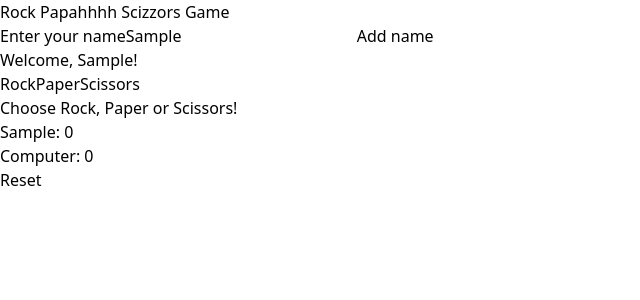
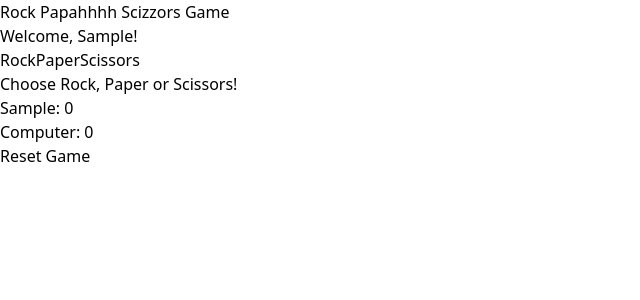
Before and after one commit to erilun404/rps-game-testing, a Next.js app: page / in a window 1280 px wide. Both pictures are taken after typing "Sample" into the empty fields and a click on the button "Add name". Shown: the top 300 px of the page, without its empty margins (0-640 px from the left). Built offline with nearby package versions, Linux system fonts and the light colour scheme.

Commit message:
imported scoreboard and checked test pass in rockpaperscissor

```diff
--- a/src/components/ResetButton/index.tsx
+++ b/src/components/ResetButton/index.tsx
@@ -6,7 +6,7 @@ type resetButtonProps = {
 const ResetButton = ({onReset}:resetButtonProps) => {
     return (
         <div>
-            <button onClick={() => onReset()}>Reset</button>
+            <button onClick={() => onReset()}>Reset Game</button>
         </div>
     )
 }
--- a/src/components/RockPaperScissors/index.tsx
+++ b/src/components/RockPaperScissors/index.tsx
@@ -54,13 +54,18 @@ const RockPaperScissors = () => {
         setChoice('');
         setComputerChoice('');
         setResult('');
+        setPlayerScore(0);
+        setComputerScore(0);
 
     }
 
 
     return (
         <>
+            {!name ? (
             <ChooseName updateName={userName} />
+            ) : (
+                <>
                     <div>
                         <h1>Welcome, {name}!</h1>
                     </div>
@@ -80,10 +85,13 @@ const RockPaperScissors = () => {
                         />
                     </div>
                     </div>
+                    <div>
                     <ResetButton onReset={restartGame}/>
+                    </div>
                 </>
-
-    )
+            )}
+        </>
+    );
 }
 
 export default RockPaperScissors
```
Lines whose indentation alone changed are shown as unchanged.
